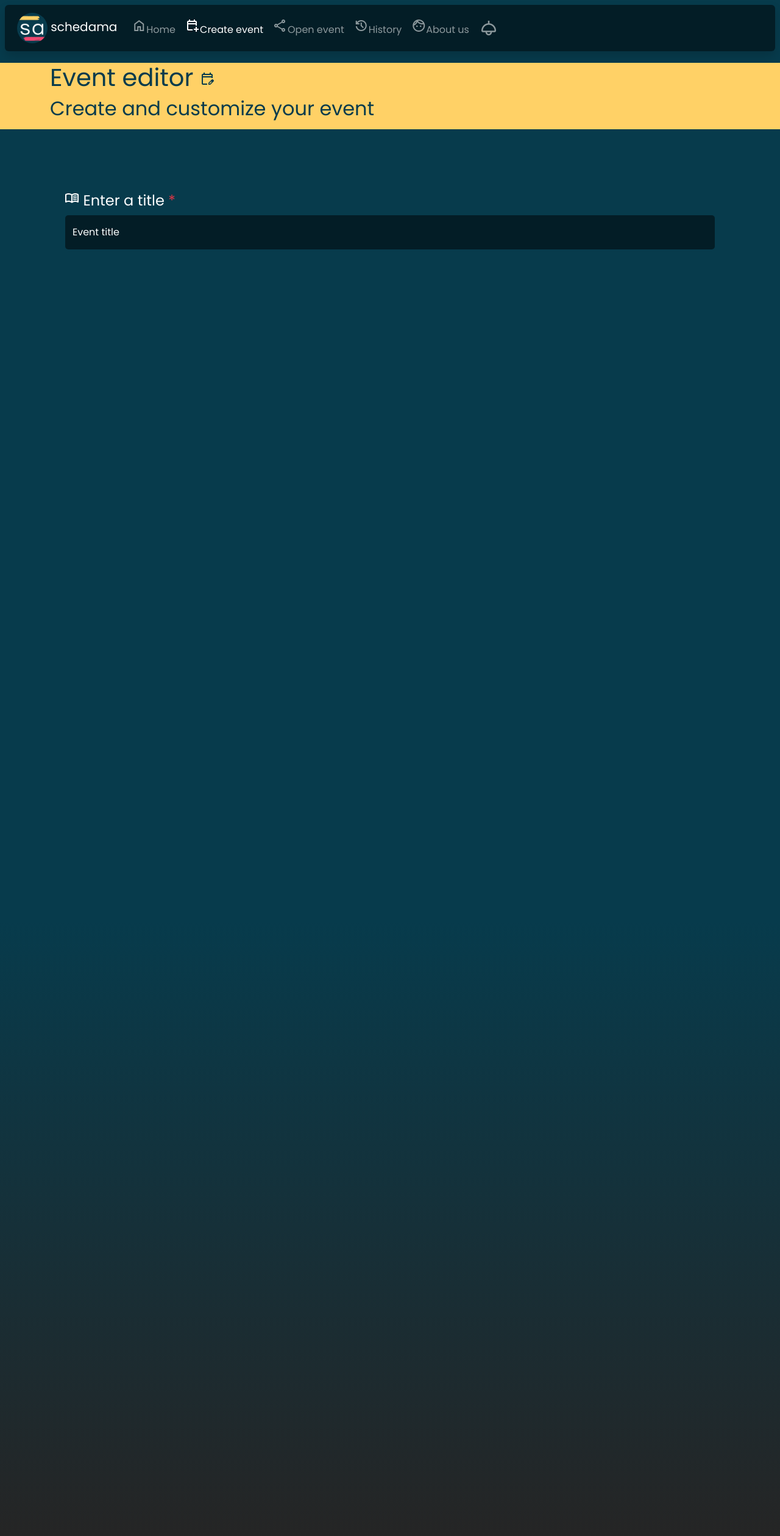
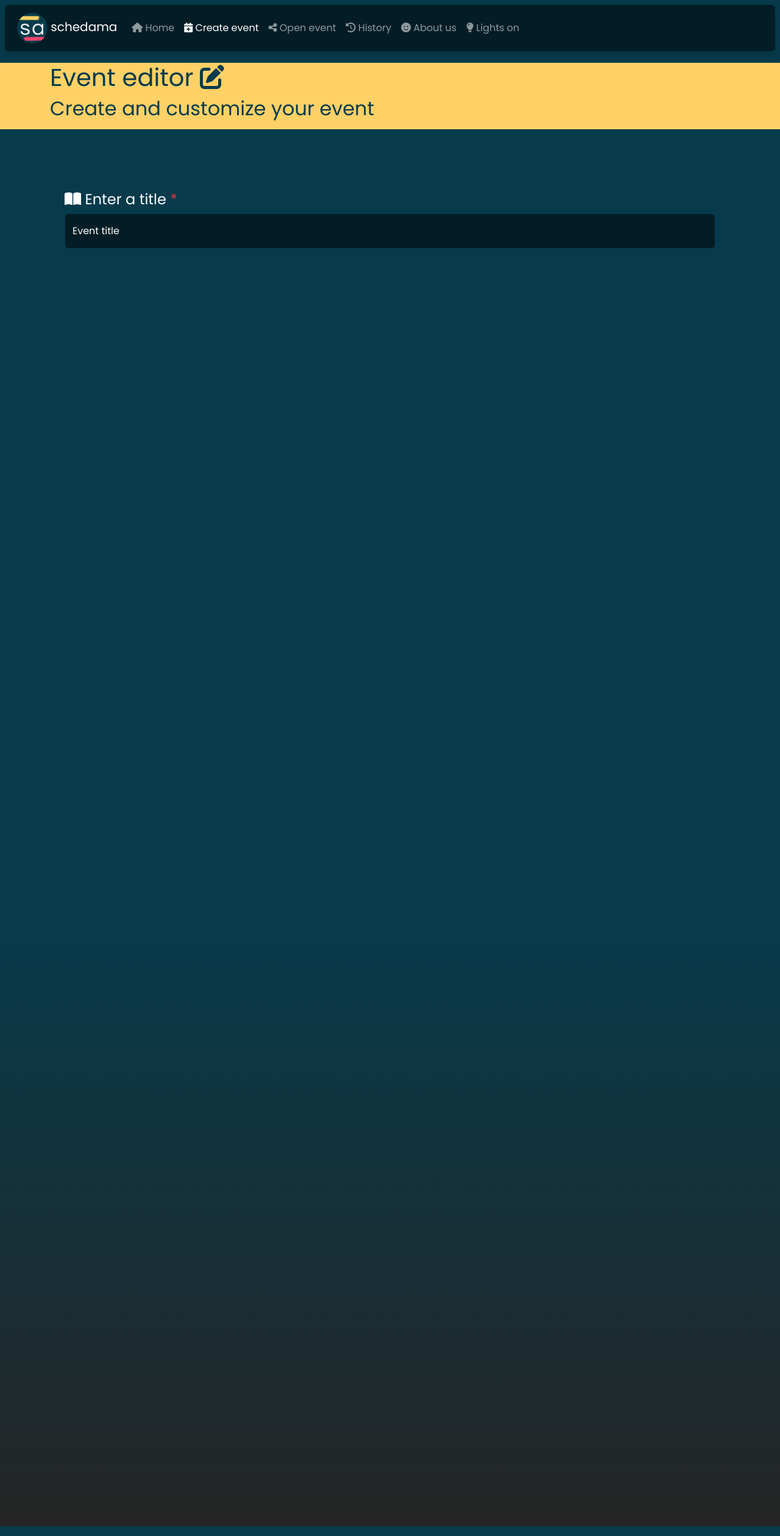
Before and after one commit to alessandro-amadelli/schedama, a Django app: page /create-event/ in a window 1280 px wide. Shown: the whole page at 61% size. Run offline with Django 4.2, Linux system fonts and the light colour scheme; some libraries are stand-ins or nearby versions.

Commit message:
Removed google material symbols and switched to Font Awesome

```diff
--- a/events/static/events/new_event.js
+++ b/events/static/events/new_event.js
@@ -57,9 +57,9 @@ function updatePermissionDescriptions() {
     const whoCanEdit = document.querySelector("#whoCanEdit");
     const whoCanRemove = document.querySelector("#whoCanRemove");
 
-    let iconCanAdd = "lock";
-    let iconCanEdit = "lock";
-    let iconCanRemove = "lock";
+    let iconCanAdd = "lock fa-shake";
+    let iconCanEdit = "lock fa-shake";
+    let iconCanRemove = "lock fa-shake";
 
     let textCanAdd = gettext("Administrator only");
     let textCanEdit = gettext("Administrator only");
@@ -70,28 +70,29 @@ function updatePermissionDescriptions() {
     let colorCanRemove = "red";
 
     if (switchAddParticipant) {
-        iconCanAdd = "lock_open";
+        iconCanAdd = "lock-open";
         textCanAdd = gettext("Anyone");
         colorCanAdd = "green";
     }
 
     if (switchEditParticipant) {
-        iconCanEdit = "lock_open";
+        iconCanEdit = "lock-open";
         textCanEdit = gettext("Anyone");
         colorCanEdit = "green";
     }
 
     if (switchRemoveParticipant) {
-        iconCanRemove = "lock_open";
+        iconCanRemove = "lock-open";
         textCanRemove = gettext("Anyone");
         colorCanRemove = "green";
     }
 
-    whoCanAdd.innerHTML = `<span class="material-symbols-outlined">` + iconCanAdd + `</span>` + textCanAdd;
+    // <i class="fa-solid fa-lock"></i>
+    whoCanAdd.innerHTML = `<i class="fa-solid fa-${iconCanAdd}" style="--fa-animation-iteration-count:2;"></i> ${textCanAdd}`;
     whoCanAdd.style.color = colorCanAdd;
-    whoCanEdit.innerHTML = `<span class="material-symbols-outlined">` + iconCanEdit + `</span>` + textCanEdit;
+    whoCanEdit.innerHTML = `<i class="fa-solid fa-${iconCanEdit}" style="--fa-animation-iteration-count:2;"></i> ${textCanEdit}`;
     whoCanEdit.style.color = colorCanEdit;
-    whoCanRemove.innerHTML = `<span class="material-symbols-outlined">` + iconCanRemove + `</span>` + textCanRemove;
+    whoCanRemove.innerHTML = `<i class="fa-solid fa-${iconCanRemove}" style="--fa-animation-iteration-count:2;"></i> ${textCanRemove}`;
     whoCanRemove.style.color = colorCanRemove;
 
 }
@@ -313,9 +314,8 @@ function createNewDate() {
     newBtnCol.classList.add("col-4", "col-md-8", "mb-3", "fs-1", "align-middle");
 
     // New btn del
-    const newBtnDel = document.createElement("span");
-    newBtnDel.classList.add("material-symbols-outlined", "fs-1", "cursor-pointer", "remove-date", "text-danger");
-    newBtnDel.innerText = "delete";
+    const newBtnDel = document.createElement("i");
+    newBtnDel.classList.add("fa-solid", "fa-trash-can", "fs-1", "cursor-pointer", "remove-date", "text-danger");
     newBtnDel.onclick = () => {
         new100.remove();
         newDateCol.remove();
@@ -399,9 +399,8 @@ function createNewParticipant() {
     newBtnCol.classList.add("col-4", "col-md-8", "mb-3", "fs-1", "align-middle");
 
     // New btn del
-    const newBtnDel = document.createElement("span");
-    newBtnDel.classList.add("material-symbols-outlined", "fs-1", "cursor-pointer", "remove-date", "text-danger");
-    newBtnDel.innerText = "delete";
+    const newBtnDel = document.createElement("i");
+    newBtnDel.classList.add("fa-solid", "fa-trash-can", "fs-1", "cursor-pointer", "remove-date", "text-danger");
     newBtnDel.onclick = () => {
         new100.remove();
         newParticipantCol.remove();
@@ -717,7 +716,7 @@ function eventCreatedSuccessfully(data) {
 
     // Display participant's URL
     const displayPartURL = document.createElement("h3");
-    displayPartURL.innerHTML = `<span class="material-symbols-outlined">group</span> ` + gettext("Participant URL");
+    displayPartURL.innerHTML = `<i class="fa-solid fa-user-group"></i> ${gettext("Participant URL")}`;
     displayPartURL.setAttribute("class", "text-center");
     const partRow = document.createElement("div");
     partRow.classList.add("row");
@@ -732,11 +731,11 @@ function eventCreatedSuccessfully(data) {
     const btnOpenPart = document.createElement("a");
     btnOpenPart.setAttribute("href", participantURL.innerText);
     btnOpenPart.setAttribute("class","btn " + darkLightClass + " m-2");
-    btnOpenPart.innerHTML = `<span class="material-symbols-outlined">group</span> ` + gettext("Participant page");
+    btnOpenPart.innerHTML = `<i class="fa-solid fa-user-group"></i> ${gettext("Participant page")}`;
 
     // Display administration URL
     const displayAdminURL = document.createElement("h3");
-    displayAdminURL.innerHTML = `<span class="material-symbols-outlined">badge</span> ` + gettext("Administration URL");
+    displayAdminURL.innerHTML = `<i class="fa-regular fa-id-card"></i> ${gettext("Administration URL")}`;
     displayAdminURL.setAttribute("class", "text-center");
     const admRow = document.createElement("div");
     admRow.classList.add("row");
@@ -751,15 +750,16 @@ function eventCreatedSuccessfully(data) {
     const btnOpenAdm = document.createElement("a");
     btnOpenAdm.setAttribute("href", adminURL.innerText);
     btnOpenAdm.setAttribute("class","btn " + darkLightClass + " m-2");
-    btnOpenAdm.innerHTML = `<span class="material-symbols-outlined">badge</span> ` + gettext("Administration page");
+    btnOpenAdm.innerHTML = `<i class="fa-regular fa-id-card"></i> ${gettext("Administration page")}`;
 
     // Warning instructing user to save URLs
     const warnCol = document.createElement("div");
     warnCol.setAttribute("class", "col-12 text-center mb-2");
     const warn = document.createElement("strong");
-    warn.innerHTML = gettext(`<span class="material-symbols-outlined">warning</span>
-    IMPORTANT: make sure to keep this link, it's the only way you'll be able to administrate your event.
-    <span class="material-symbols-outlined">warning</span>`);
+    warn.innerHTML = `
+    <i class="fa-solid fa-triangle-exclamation"></i>
+    ${gettext("IMPORTANT: make sure to keep this link, it's the only way you'll be able to administrate your event.")}
+    <i class="fa-solid fa-triangle-exclamation"></i>`;
     warn.setAttribute("class", "text-danger");
 
     // hr
--- a/events/static/events/utilities.js
+++ b/events/static/events/utilities.js
@@ -57,7 +57,7 @@ function setMode(currentMode) {
         navbar.classList.remove("navbar-dark");
 
         // Icon of dark mode toggle
-        document.querySelector("#darkModeToggle").querySelector("span").innerText = "dark_mode";
+        document.querySelector("#darkModeToggle").innerHTML = `<i class="fa-solid fa-moon"></i>&nbsp;${gettext("Lights off")}`;
 
         // Change all buttons with btn-dark class
         document.querySelectorAll(".btn-dark").forEach((item) => {
@@ -104,7 +104,8 @@ function setMode(currentMode) {
         navbar.classList.add("navbar-dark");
 
         // Icon of dark mode toggle
-        document.querySelector("#darkModeToggle").querySelector("span").innerText = "light";
+        // document.querySelector("#darkModeToggle").querySelector("span").innerText = "light";
+        document.querySelector("#darkModeToggle").innerHTML = `<i class="fa-solid fa-lightbulb"></i>&nbsp;${gettext("Lights on")}`;
 
         // Change all buttons with btn-light
         document.querySelectorAll(".btn-light").forEach((item) => {
@@ -242,21 +243,21 @@ function generateShareBtn(contentURL, eventTitle="", text="") {
         btnLightDark = "btn-dark";
     }
     btn.classList.add("btn", btnLightDark, "dropdown-toggle", "p-2");
-    btn.innerHTML = `<span class="material-symbols-outlined">share</span>`;
+    btn.innerHTML = `<i class="fa-solid fa-share-nodes"></i>`;
 
     const btnUl = document.createElement("ul");
     btnUl.classList.add("dropdown-menu");
 
     const telegramLi = document.createElement("li");
-    telegramLi.innerHTML = `<a class="dropdown-item" href="https://telegram.me/share/url?url=` + contentURL + `&text=` + text + `" target="_blank"><span class="material-symbols-outlined">send</span> Telegram </a>`;
+    telegramLi.innerHTML = `<a class="dropdown-item" href="https://telegram.me/share/url?url=${contentURL}&text=${text}" target="_blank"><i class="fa-brands fa-telegram"></i> Telegram </a>`;
     const whatsappLi = document.createElement("li");
-    whatsappLi.innerHTML = `<a class="dropdown-item" href="https://api.whatsapp.com/send?text=` + text + encodeURIComponent("\n") + contentURL + `" data-action="share/whatsapp/share" target="_blank"><span class="material-symbols-outlined">chat</span> Whatsapp </a>`;
+    whatsappLi.innerHTML = `<a class="dropdown-item" href="https://api.whatsapp.com/send?text=${text}${encodeURIComponent("\n")}${contentURL}" data-action="share/whatsapp/share" target="_blank"><i class="fa-brands fa-whatsapp"></i> Whatsapp </a>`;
     const emailLi = document.createElement("li");
-    emailLi.innerHTML = `<a class="dropdown-item" href="mailto:?subject='Schedama Event'&body=` + text + ` ` + contentURL + `" target="_blank"><span class="material-symbols-outlined">email</span> e-mail</a>`;
+    emailLi.innerHTML = `<a class="dropdown-item" href="mailto:?subject='Schedama Event'&body=${text} ${contentURL}" target="_blank"><i class="fa-solid fa-envelope"></i> e-mail</a>`;
     const dividerLi = document.createElement("li");
     dividerLi.innerHTML = `<hr class="dropdown-divider">`;
     const copyLi = document.createElement("li");
-    copyLi.innerHTML = `<a class="dropdown-item" href=""><span class="material-symbols-outlined">content_copy</span> ` + gettext("Copy to clipboard") + `</a>`;
+    copyLi.innerHTML = `<a class="dropdown-item" href=""><i class="fa-solid fa-copy"></i> ${gettext("Copy to clipboard")}</a>`;
     copyLi.querySelector("a").addEventListener("click", (e) => {
         const copyContent = async () => {
             await navigator.clipboard.writeText(contentURL);
--- a/events/static/events/view_event.js
+++ b/events/static/events/view_event.js
@@ -260,7 +260,7 @@ function displayNoData() {
 
     const chartDiv = document.querySelector("#chartAreaDiv");
     chartDiv.innerHTML = `<div class="col-12">
-    <span class="material-symbols-outlined">data_usage</span> No data
+    <i class="fa-solid fa-chart-pie"></i> No data
     </div>
     `;
     chartDiv.classList.add("text-center");
--- a/events/templates/events/about_us.html
+++ b/events/templates/events/about_us.html
@@ -7,7 +7,7 @@
 
 {% block body %}
 <div class="title-section">
-  <h1 class="entering">About us <span class="material-symbols-outlined">face</span></h1>
+  <h1 class="entering">About us <i class="fa-solid fa-face-smile"></i></h1>
   <h2 class="entering-1">{% translate "Know Schedama.com" %}</h2>
 </div>
 
@@ -33,11 +33,11 @@
       </div>
 
       <div class="col-6 text-center">
-        <span class="material-symbols-outlined">group</span>
+        <i class="fa-solid fa-user-group"></i>
         <h5>{% translate "Participant link" %}</h5>
       </div>
       <div class="col-6 text-center">
-        <span class="material-symbols-outlined">badge</span>
+        <i class="fa-regular fa-id-card"></i>
         <h5>{% translate "Administration link" %}</h5>
       </div>
 
--- a/events/templates/events/layout.html
+++ b/events/templates/events/layout.html
@@ -61,11 +61,11 @@
     <!-- CSS Stylesheet  -->
     <link rel="stylesheet" type="text/css" href="{% static 'events/main.css' %}">
 
-    <!-- Google material symbols  -->
-    <link href="https://fonts.googleapis.com/css2?family=Material+Symbols+Outlined" rel="stylesheet" />
-
     <!-- Google font  -->
     <link rel="stylesheet" href="https://fonts.googleapis.com/css2?family=Poppins">
+
+    <!-- Fontawesome icons -->
+    <script src="https://kit.fontawesome.com/ad54d21a54.js" crossorigin="anonymous"></script>
 
     <!-- Django's Javascript catalog for i18n (translations) -->
     <script src="{% url 'javascript-catalog' %}"></script>
--- a/events/templates/events/navbar.html
+++ b/events/templates/events/navbar.html
@@ -13,22 +13,22 @@
         <div class="collapse navbar-collapse" id="navbarNavAltMarkup">
             <div class="navbar-nav me-auto mb-2 mb-lg-0">
                 <a class="nav-link {% if request.resolver_match.url_name == 'index' %}active{% endif %}" aria-current="page" href="{% url 'index' %}">
-                    <span class="material-symbols-outlined">home</span>Home
+                    <i class="fa-solid fa-house"></i>&nbsp;Home
                 </a>
                 <a class="nav-link {% if request.resolver_match.url_name == 'new_event_view' %}active{% endif %}" href="{% url 'new_event_view' %}">
-                    <span class="material-symbols-outlined">calendar_add_on</span>{% translate "Create event" %}
+                    <i class="fa-solid fa-calendar-plus"></i>&nbsp;{% translate "Create event" %}
                 </a>
                 <a class="nav-link {% if request.resolver_match.url_name == 'open_event_view' %}active{% endif %}" href="{% url 'open_event_view' %}">
-                    <span class="material-symbols-outlined">share</span>{% translate "Open event" %}
+                    <i class="fa-solid fa-share-nodes"></i>&nbsp;{% translate "Open event" %}
                 </a>
                 <a class="nav-link {% if request.resolver_match.url_name == 'history_view' %}active{% endif %}" href="{% url 'history_view' %}">
-                    <span class="material-symbols-outlined">history</span>{% translate "History" %}
+                    <i class="fa-solid fa-clock-rotate-left"></i>&nbsp;{% translate "History" %}
                 </a>
                 <a class="nav-link {% if request.resolver_match.url_name == 'about_us_view' %}active{% endif %}" href="{% url 'about_us_view' %}">
-                    <span class="material-symbols-outlined">face</span>{% translate "About us" %}
+                    <i class="fa-solid fa-face-smile"></i>&nbsp;{% translate "About us" %}
                 </a>
                 <div class="nav-link cursor-pointer" id="darkModeToggle" aria-label="Dark mode toggle">
-                    <span class="material-symbols-outlined fs-2 float-end me-0">dark_mode</span>
+                    <i class="fa-solid fa-moon float-end me-0"></i>>
                 </div>
             </div>
         </div>
--- a/events/templates/events/new_event.html
+++ b/events/templates/events/new_event.html
@@ -10,7 +10,7 @@
   <script src="{% static 'events/new_event.js' %}"></script>
 
   <div class="title-section">
-    <h1 class="entering">{% translate "Event editor" %} <span class="material-symbols-outlined">edit_calendar</span></h1>
+    <h1 class="entering">{% translate "Event editor" %} <i class="fa-solid fa-pen-to-square"></i></h1>
     <h2 class="entering-1">{% translate "Create and customize your event" %}</h2>
   </div>
 
@@ -20,7 +20,7 @@
     <!-- Event title -->
     <div class="row p-3 mb-3 mt-5 intro-animated" id="titleRow">
       <div class="col">
-        <h4><span class="material-symbols-outlined">menu_book</span> {% translate "Enter a title" %} <span class="text-danger">*</span></h4>
+        <h4><i class="fa-solid fa-book-open fa-bounce"></i> {% translate "Enter a title" %} <span class="text-danger">*</span></h4>
       </div>
       <div class="w-100"></div>
       <div class="col">
@@ -49,7 +49,7 @@
     <!-- Event description -->
     <div class="row p-3 mb-3 intro-animated" id ="descriptionRow">
       <div class="col">
-        <h4><span class="material-symbols-outlined">description</span> {% translate "Describe the event" %}</h4>
+        <h4><i class="fa-solid fa-message fa-bounce"></i> {% translate "Describe the event" %}</h4>
       </div>
       <div class="w-100"></div>
       <div class="col-12">
@@ -79,7 +79,7 @@
     <!-- Event location -->
     <div class="row p-3 mb-3 intro-animated" id="locationRow">
       <div class="col">
-        <h4><span class="material-symbols-outlined">location_on</span> {% translate "Choose a location" %}</h4>
+        <h4><i class="fa-solid fa-location-dot fa-bounce"></i> {% translate "Choose a location" %}</h4>
       </div>
       <div class="w-100"></div>
       <div class="col" id="locationCol">
@@ -93,7 +93,7 @@
     <!-- Event date and time -->
     <div class="row p-3 mb-3 intro-animated" id="dateRow">
       <div class="col">
-        <h4><span class="material-symbols-outlined">event</span> {% translate "Set a date and time" %} <span class="text-danger">*</span> <span class="text-muted">({% translate "you can indicate more than one possible date" %})</span></h4>
+        <h4><i class="fa-solid fa-calendar-day fa-bounce"></i> {% translate "Set a date and time" %} <span class="text-danger">*</span> <span class="text-muted">({% translate "you can indicate more than one possible date" %})</span></h4>
       </div>
       <div class="w-100"></div>
       <div class="col-12 col-md-4 mb-3">
@@ -107,7 +107,7 @@
     <!-- Event duration -->
     <div class="row p-3 mb-3 intro-animated" id="durationRow">
       <div class="col">
-        <h4><span class="material-symbols-outlined">hourglass_empty</span> {% translate "Indicate duration" %} <span class="text-danger">*</span></h4>
+        <h4><i class="fa-solid fa-hourglass fa-bounce"></i> {% translate "Indicate duration" %} <span class="text-danger">*</span></h4>
       </div>
       <div class="w-100"></div>
       <div class="col-12">
@@ -130,7 +130,7 @@
     <!-- Event theme -->
     <div class="row p-3 mb-3 intro-animated" id="themeRow">
       <div class="col">
-        <h4><span class="material-symbols-outlined">palette</span> {% translate "Choose a theme" %}</h4>
+        <h4><i class="fa-solid fa-palette fa-bounce"></i> {% translate "Choose a theme" %}</h4>
       </div>
       <div class="w-100"></div>
       <div class="row row-cols-1 row-cols-md-4 thumbnail-row">
@@ -185,7 +185,7 @@
     <!-- Participants -->
     <div class="row p-3 mb-3 intro-animated" id="participantRow">
       <div class="col">
-        <h4><span class="material-symbols-outlined">group</span> {% translate "Add participants" %} <span class="text-muted">({% translate "Optional" %})</span></h4>
+        <h4><i class="fa-solid fa-user-group fa-bounce"></i> {% translate "Add participants" %} <span class="text-muted">({% translate "Optional" %})</span></h4>
       </div>
       <div class="w-100"></div>
       <div class="col-8 col-md-4 mb-3">
@@ -199,7 +199,7 @@
     <!-- Event settings -->
     <div class="row p-3 mb-3 intro-animated" id="settingsRow">
       <div class="col">
-        <h4><span class="material-symbols-outlined">build</span> {% translate "Configure Settings" %}</h4>
+        <h4><i class="fa-solid fa-wrench fa-bounce"></i> {% translate "Configure Settings" %}</h4>
       </div>
       <div class="w-100"></div>
       <div class="mb-3">
@@ -238,7 +238,7 @@
     <!-- Save event button -->
     <div class="d-grid col-6 col-lg-4 mx-auto">
       <button type="button" class="btn btn-success btn-lg visually-hidden" id="btnSaveEvent" disabled>
-        <span class="material-symbols-outlined">save</span>
+        <i class="fa-solid fa-floppy-disk"></i>
         {% translate "Save" %}
       </button>
     </div>
@@ -259,10 +259,10 @@
         </div>
         <div class="modal-footer">
           <button type="button" class="btn btn-danger" data-bs-dismiss="modal" id="btnClearData">
-            <span class="material-symbols-outlined">delete</span> {% translate "Nah, don't care" %}
+            <i class="fa-solid fa-trash-can"></i> {% translate "Nah, don't care" %}
           </button>
           <button type="button" class="btn btn-primary" data-bs-dismiss="modal" id="btnRestoreData">
-            <span class="material-symbols-outlined">restore_page</span> {% translate "Restore data" %}
+            <i class="fa-solid fa-rotate-left fa-spin fa-spin-reverse"></i>&nbsp;{% translate "Restore data" %}
           </button>
         </div>
       </div>
--- a/events/templates/events/open_event.html
+++ b/events/templates/events/open_event.html
@@ -33,7 +33,7 @@
     <div class="col-12 col-lg-6">
         <div class="input-group">
             <input type="text" class="form-control" id="eventID" placeholder="{% translate 'Event ID' %}" maxlength="9" class="form-control" aria-label="{% translate 'Event ID' %}" aria-describedby="btnSearch">
-            <button class="btn btn-light" id="btnSearch"><span class="material-symbols-outlined cursor-pointer">search</span>{% translate "Go" %}</button>
+            <button class="btn btn-light" id="btnSearch"><i class="fa-solid fa-magnifying-glass cursor-pointer"></i>&nbsp;{% translate "Go" %}</button>
         </div>
     </div>
   </div>
```
Also changed, not shown: events/static/events/edit_event.js (+4 -6 lines), events/static/events/history.js (+4 -4 lines), events/templates/events/edit_event.html (+17 -17 lines), events/templates/events/history.html (+4 -4 lines), events/templates/events/view_event.html (+23 -25 lines), events/locale/it/LC_MESSAGES/django.po, events/locale/it/LC_MESSAGES/djangojs.po, 1 other file.
